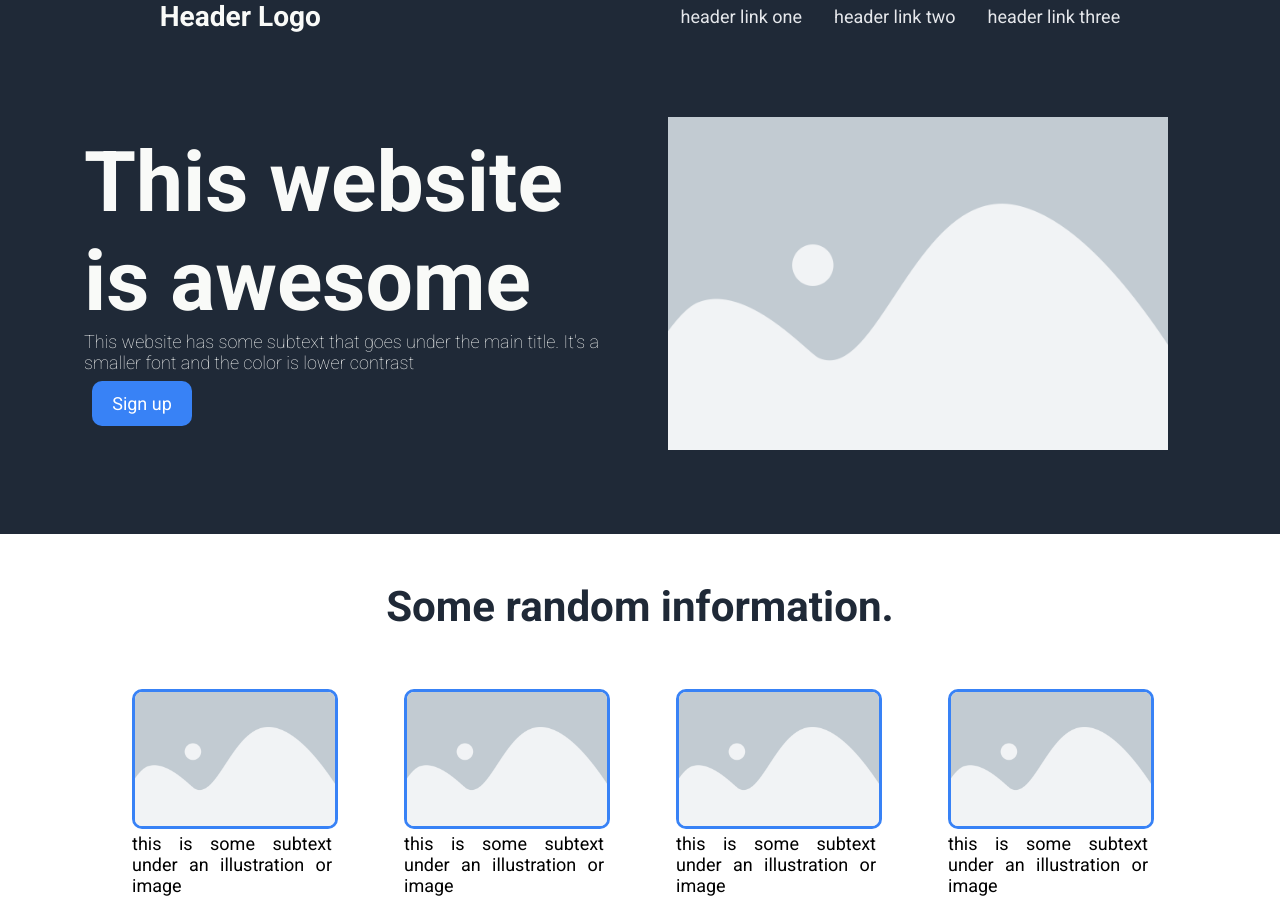
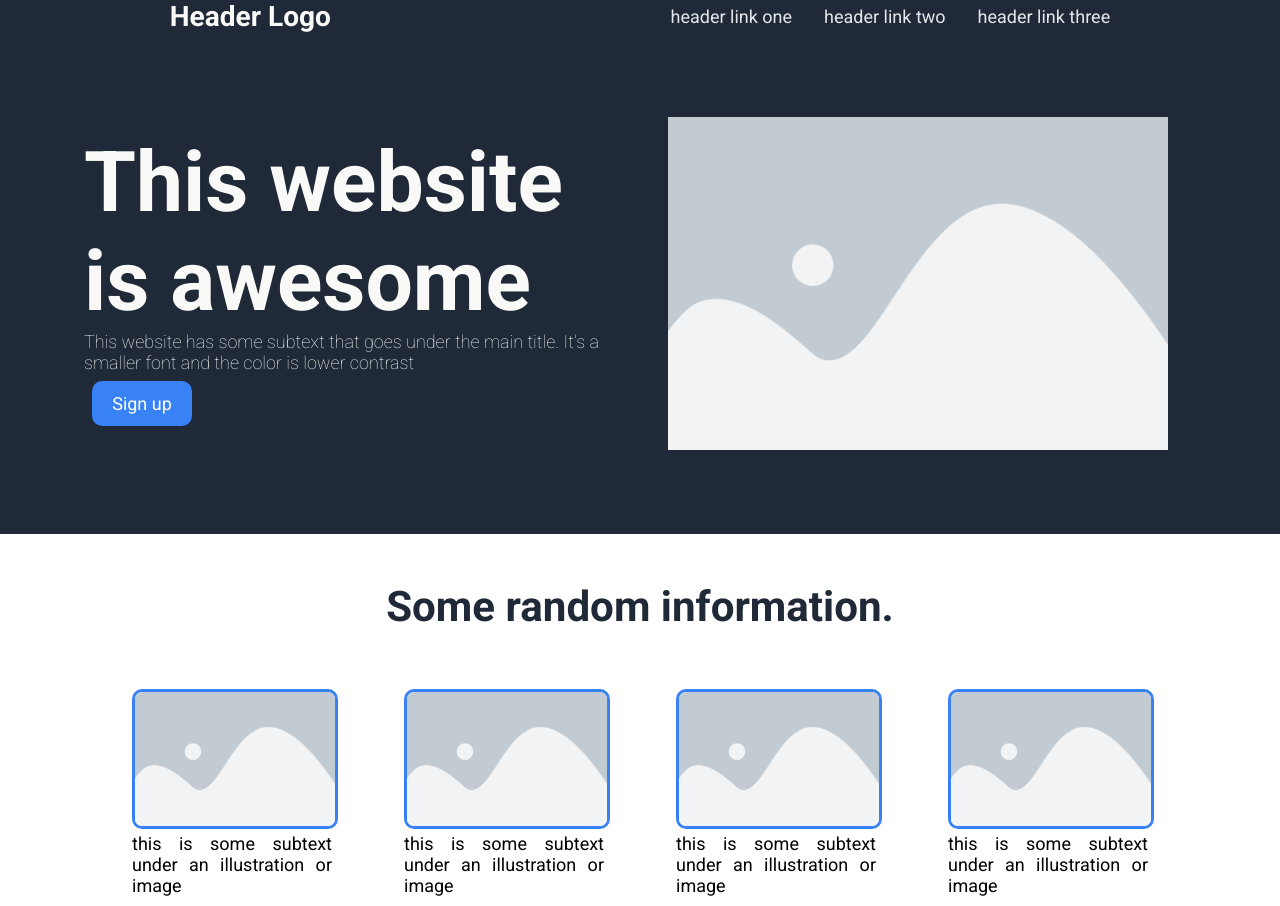
Before and after one commit to LTC29/ltc-flex-landing-page, a plain HTML site: page index.html in a window 1280 px wide. Drawn offline with Linux system fonts and the light colour scheme.

Commit message:
Fix header padding

```diff
--- a/styles.css
+++ b/styles.css
@@ -20,11 +20,12 @@
 .links {
     display: flex;
     gap: 32px;
+    padding: 0px;
+    justify-content: flex-start;
 }
 
 li {
     list-style: none;
-
 }
 
 a:link {
@@ -84,7 +85,6 @@ img {
 .words{
     display: flex;
     flex-direction: column;
-
 }
 
 .words,
```
